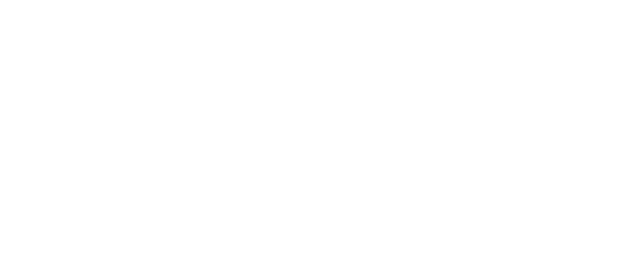
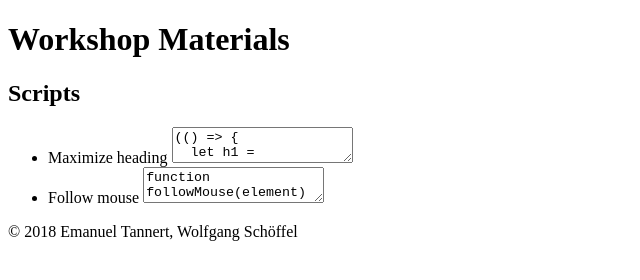
Before and after one commit to em4nl/simdd-2018-workshop, an Eleventy site: page index.njk in a window 1280 px wide. Shown: the whole page, without its empty margins (0-640 px from the left). Built offline with nearby package versions, Linux system fonts and the light colour scheme; Eleventy itself is replaced by a stand-in of ours; files that its build step writes are made by us from their sources.

Commit message:
add two demo scripts

```diff
--- a/index.njk
+++ b/index.njk
@@ -4,8 +4,44 @@
     <meta charset="UTF-8" />
     <meta name="HandheldFriendly" content="True" />
     <meta name="viewport" content="width=device-width, initial-scale=1.0" />
+    <meta name="format-detection" content="telephone=no" />
+    <meta name="description" content="{{ pkg.description }}" />
     <title>Workshop Materials</title>
   </head>
   <body>
+    <h1>Workshop Materials</h1>
+    <h2>Scripts</h2>
+    <ul>
+      <li>
+        Maximize heading
+        <textarea>
+(() => {
+  let h1 = document.querySelector('h1');
+  h1.style.display = 'block';
+  h1.style.position = 'fixed';
+  h1.style.top = '50vh';
+  h1.style.left = '50vw';
+  h1.style.transform = 'translate(-50%, -50%)';
+  h1.style.fontSize = '10rem';
+  h1.style.color = 'mediumvioletred';
+})();
+        </textarea>
+      </li>
+      <li>
+        Follow mouse
+        <textarea>
+function followMouse(element) {
+  element.style.display = 'block';
+  element.style.position = 'fixed';
+  let { width, height } = element.getBoundingClientRect();
+  window.addEventListener('mousemove', ({ clientX, clientY }) => {
+    element.style.left = (clientX - width / 2) + 'px';
+    element.style.top = (clientY - height / 2) + 'px';
+  });
+}
+        </textarea>
+      </li>
+    </ul>
+    <footer>&copy; 2018 Emanuel Tannert, Wolfgang Schöffel</footer>
   </body>
 </html>
--- a/package.json
+++ b/package.json
@@ -2,7 +2,10 @@
   "name": "simdd-2018-workshop",
   "version": "0.1.0",
   "description": "Materials for workshop w/ @wolfgangschoeffel at Swiss Interactive Media Design Day 2018",
-  "scripts": {},
+  "scripts": {
+    "devserver": "eleventy --serve",
+    "build": "eleventy"
+  },
   "repository": {
     "type": "git",
     "url": "git+https://github.com/em4nl/simdd-2018-workshop.git"
```
Also changed, not shown: docs/index.html.
